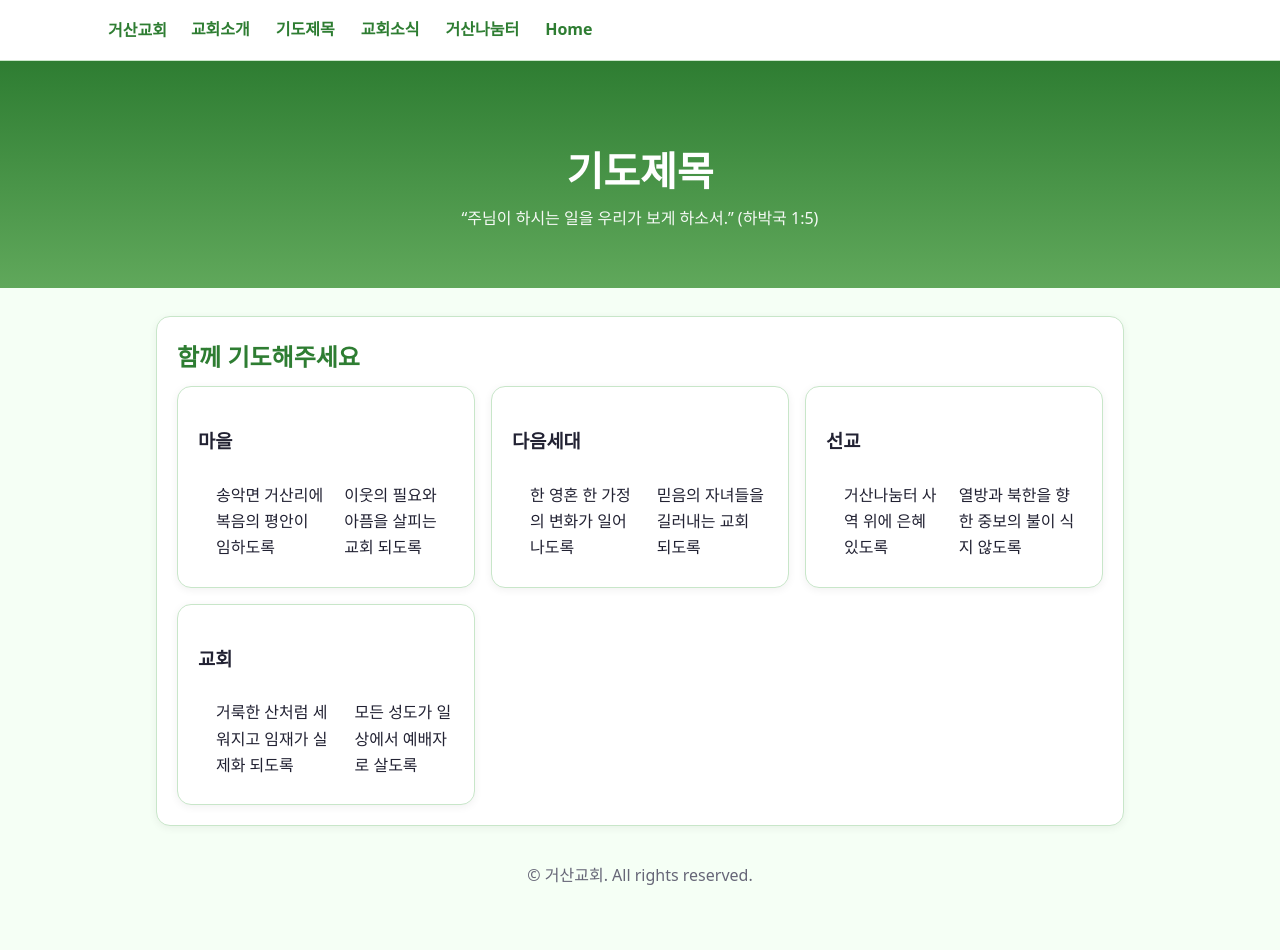
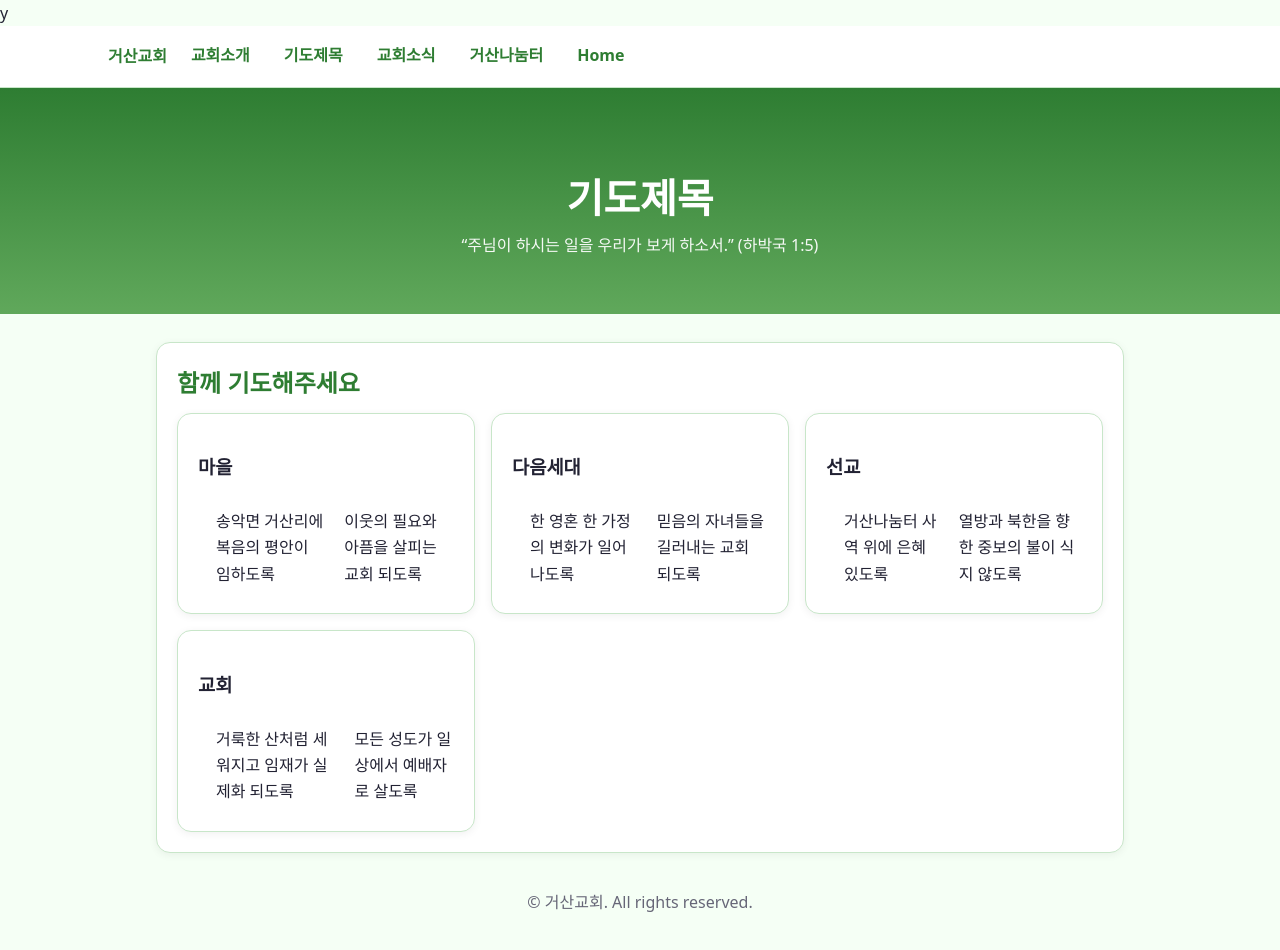
Before and after one commit to bedts17-tech/bedts17-tech.github.io, a plain HTML site: page prayer.html in a window 1280 px wide. Drawn offline with Linux system fonts and the light colour scheme.

```diff
--- a/prayer.html
+++ b/prayer.html
@@ -1,4 +1,4 @@
-<!doctype html><html lang="ko"><head>
+y<!doctype html><html lang="ko"><head>
 <meta charset="utf-8"><meta name="viewport" content="width=device-width,initial-scale=1">
 <title>기도제목 - 거산교회</title>
 <style>
@@ -46,6 +46,16 @@ ul li{
   margin-bottom:22px;
   line-height:1.3;
 }
+nav ul{
+    display:flex;
+    justify-content:center;
+    gap:30px;
+    flex-wrap:nowrap;
+}
+
+nav li{
+    white-space:nowrap;
+}
 </style>
 </head><body>
 
```
